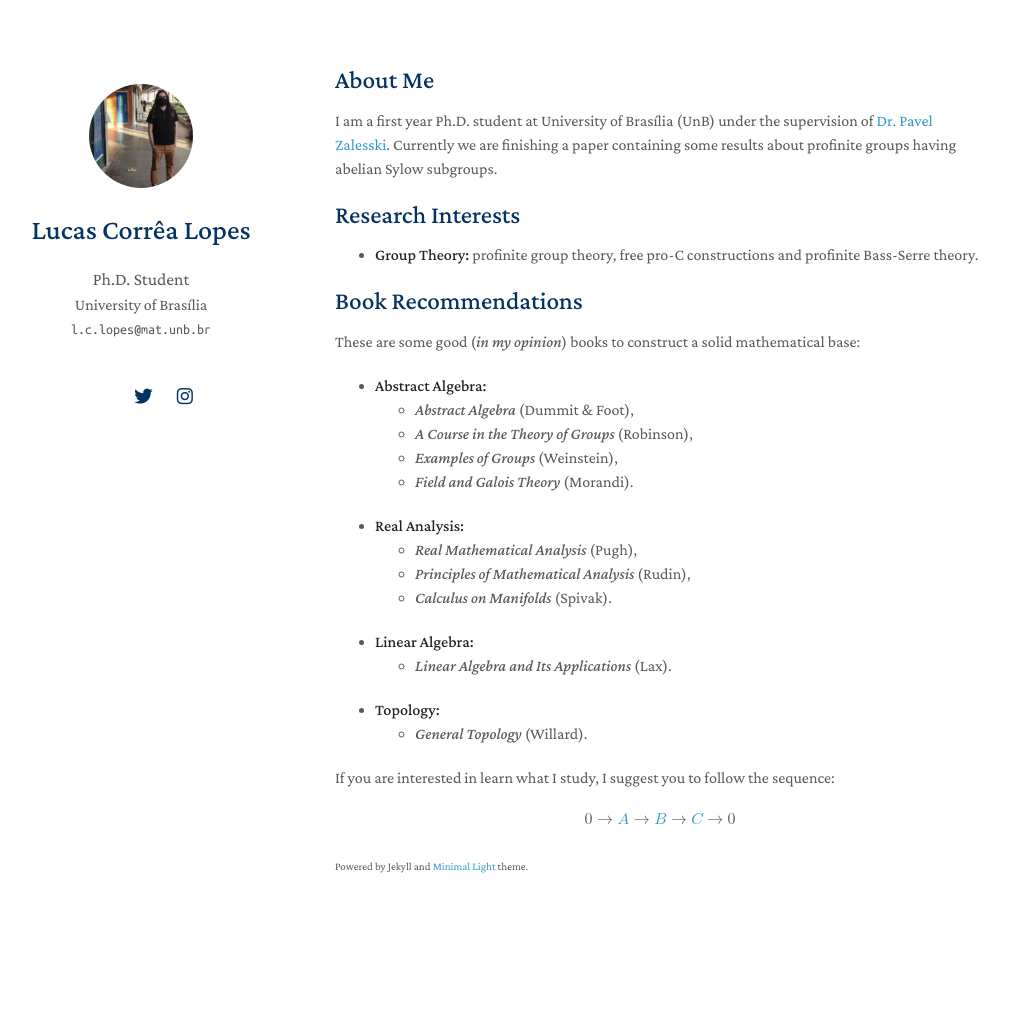
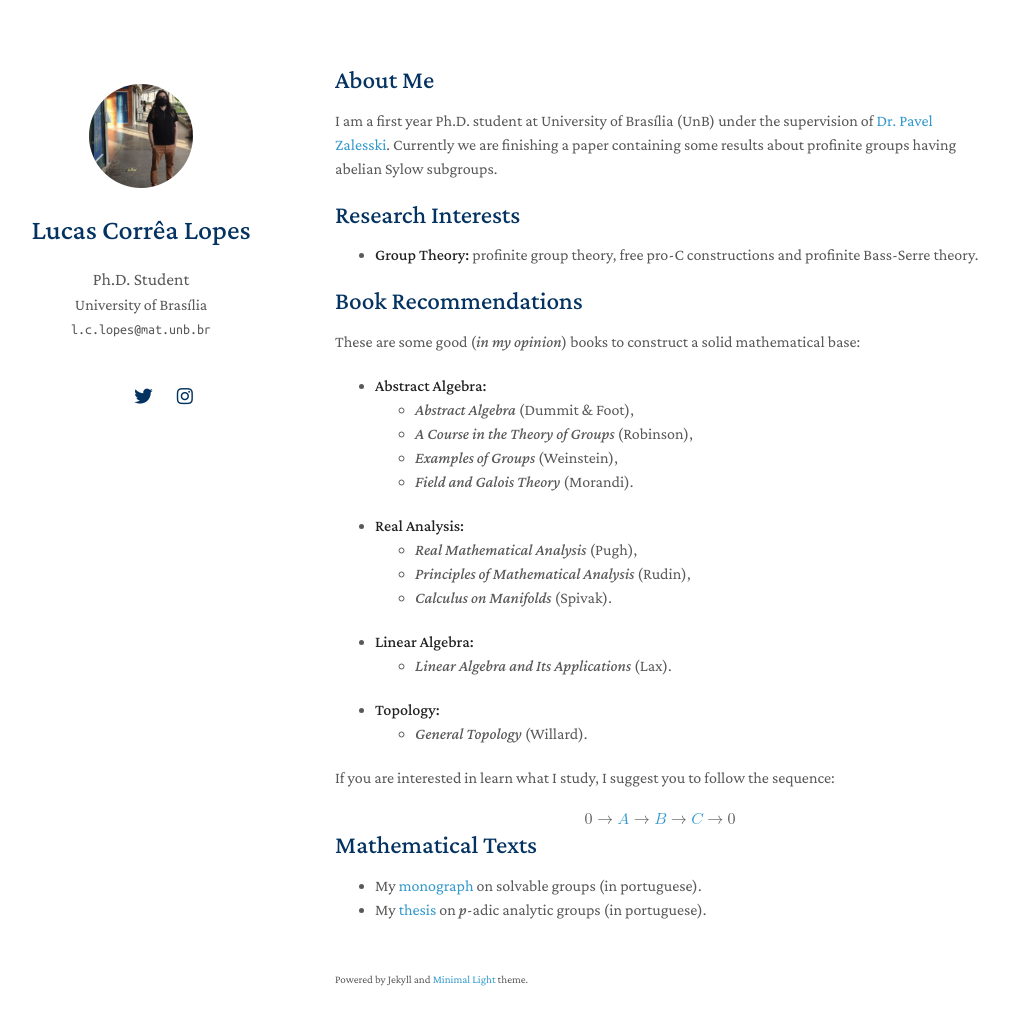
Before and after one commit to lcorrealopes/home, a Jekyll site: the page built from index.md, in a window 1280 px wide and 1060 px high. Shown: the top 1025 px of the window, without its empty margins (135-1144 px from the left). Built offline with Jekyll 4.4.1, drawn with Linux system fonts in a browser that asks for light colours; nearby versions of some CDN libraries; a style sheet for code colours, icons or effects is not loaded; our own code applies the rules of GitHub Pages for plain Markdown files.

Commit message:
Update index.md

```diff
--- a/index.md
+++ b/index.md
@@ -46,3 +46,8 @@
     <mn>0</mn>
   </mrow>
 </math>
+
+## Mathematical Texts
+
+- My <a href="https://docs.google.com/viewer?url=https://github.com/lcorrealopes/home/raw/main/assets/files/monograph.pdf">monograph</a> on solvable groups (in portuguese).
+- My <a href="https://docs.google.com/viewer?url=https://github.com/lcorrealopes/home/raw/main/assets/files/thesis.pdf">thesis</a> on *p*-adic analytic groups (in portuguese).
```
